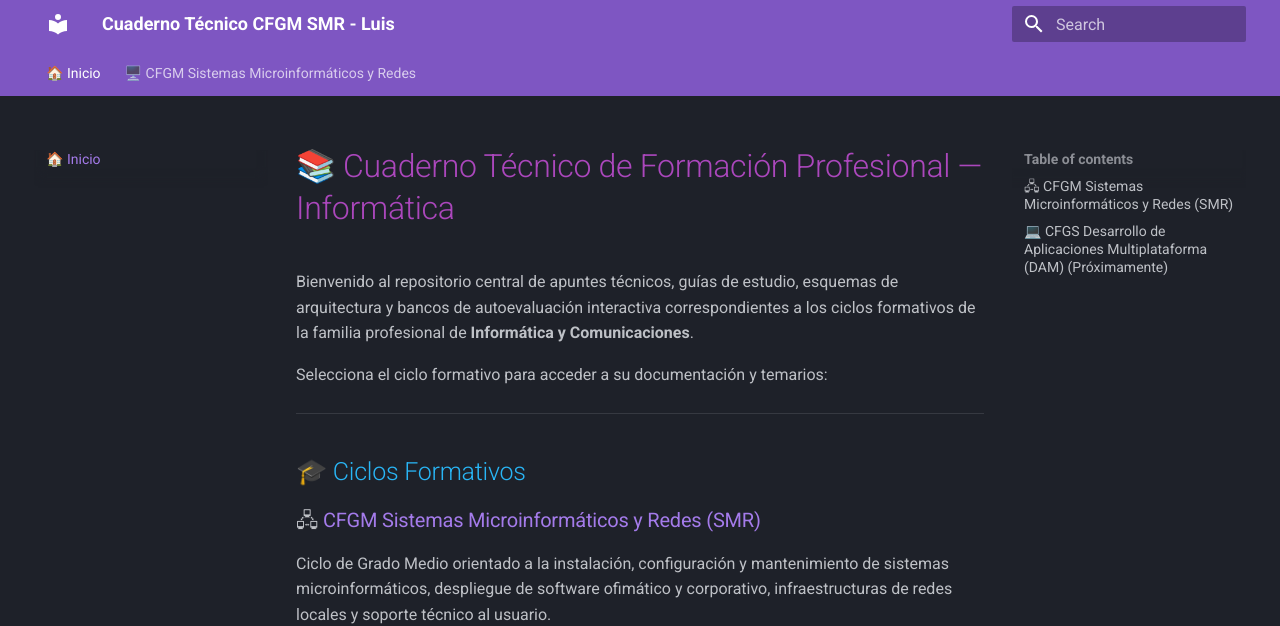
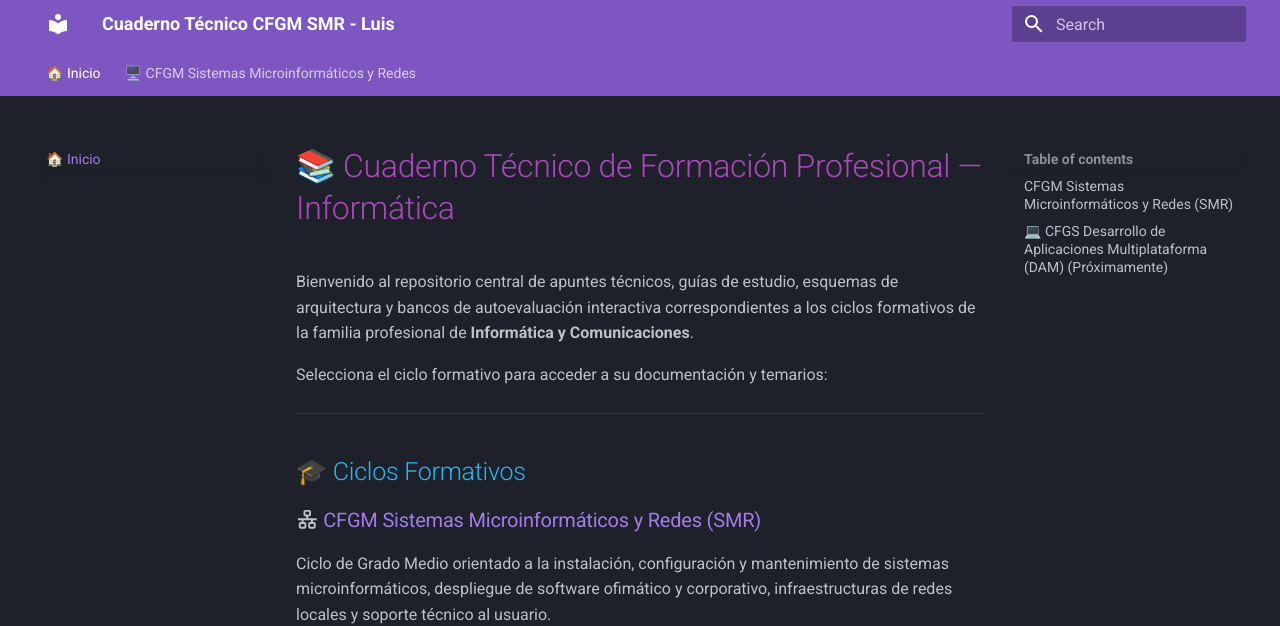
Before and after one commit to Beamspark/SMR-Apuntes, an MkDocs documentation site: the page built from docs/index.md, in a window 1280 px wide and 900 px high. Shown: the top 626 px of the window. Built offline with MkDocs 1.6.1 and Material for MkDocs 9.7.7, drawn with Linux system fonts in a browser that asks for light colours; part of the change alters nothing that is shown.

```diff
--- a/docs/index.md
+++ b/docs/index.md
@@ -8,7 +8,7 @@ Selecciona el ciclo formativo para acceder a su documentación y temarios:
 
 <h2 style="color: #29b6f6;">🎓 Ciclos Formativos</h2>
 
-### 🖧 [CFGM Sistemas Microinformáticos y Redes (SMR)](smr/index.md)
+### :material-lan: [CFGM Sistemas Microinformáticos y Redes (SMR)](smr/index.md)
 Ciclo de Grado Medio orientado a la instalación, configuración y mantenimiento de sistemas microinformáticos, despliegue de software ofimático y corporativo, infraestructuras de redes locales y soporte técnico al usuario.
 
 * **Estado:** En curso / Activo.
```
